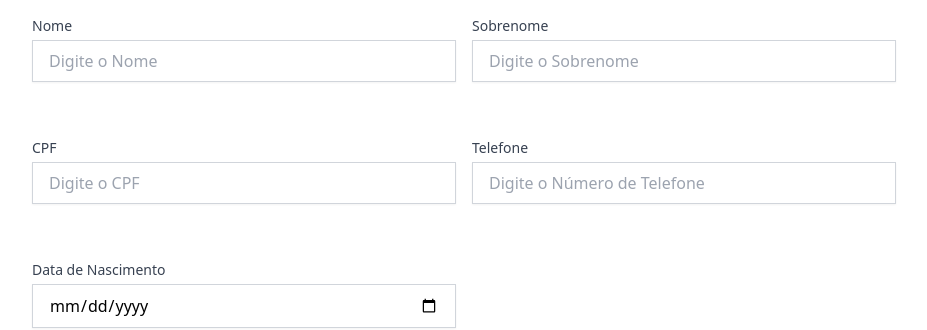
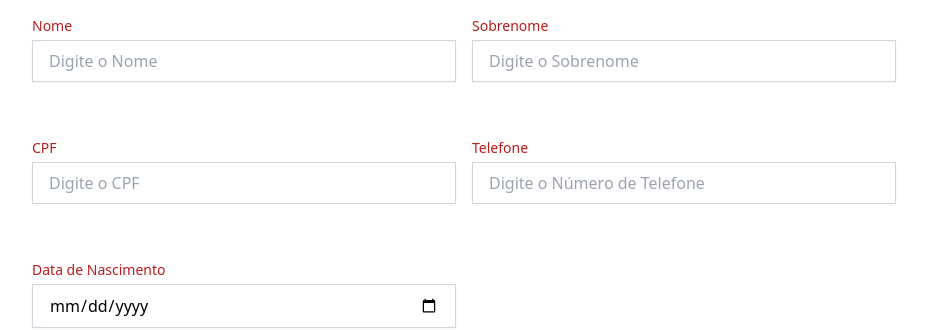
Before and after one commit to sistemasatol/APP, a React (Vite) app in the folder client/: page / in a window 1280 px wide. Shown: the top 330 px of the page, without its empty margins (176-1103 px from the left). Built offline with nearby package versions, Linux system fonts and the light colour scheme; no server answers.

Commit message:
Mudando cor

```diff
--- a/client/src/components/Employees/Form/InputField.tsx
+++ b/client/src/components/Employees/Form/InputField.tsx
@@ -12,7 +12,7 @@ interface InputFieldProps {
 const InputField: React.FC<InputFieldProps> = ({ label, type, value, name, placeholder, onChange }) => {
   return (
     <div className="mb-4 w-full">
-      <label className="block text-sm mb-1 font-medium text-gray-700">{label}</label>
+      <label className="block text-sm  mb-1 font-medium text-red-700">{label}</label>
       <input
         type={type}
         value={value}
```
